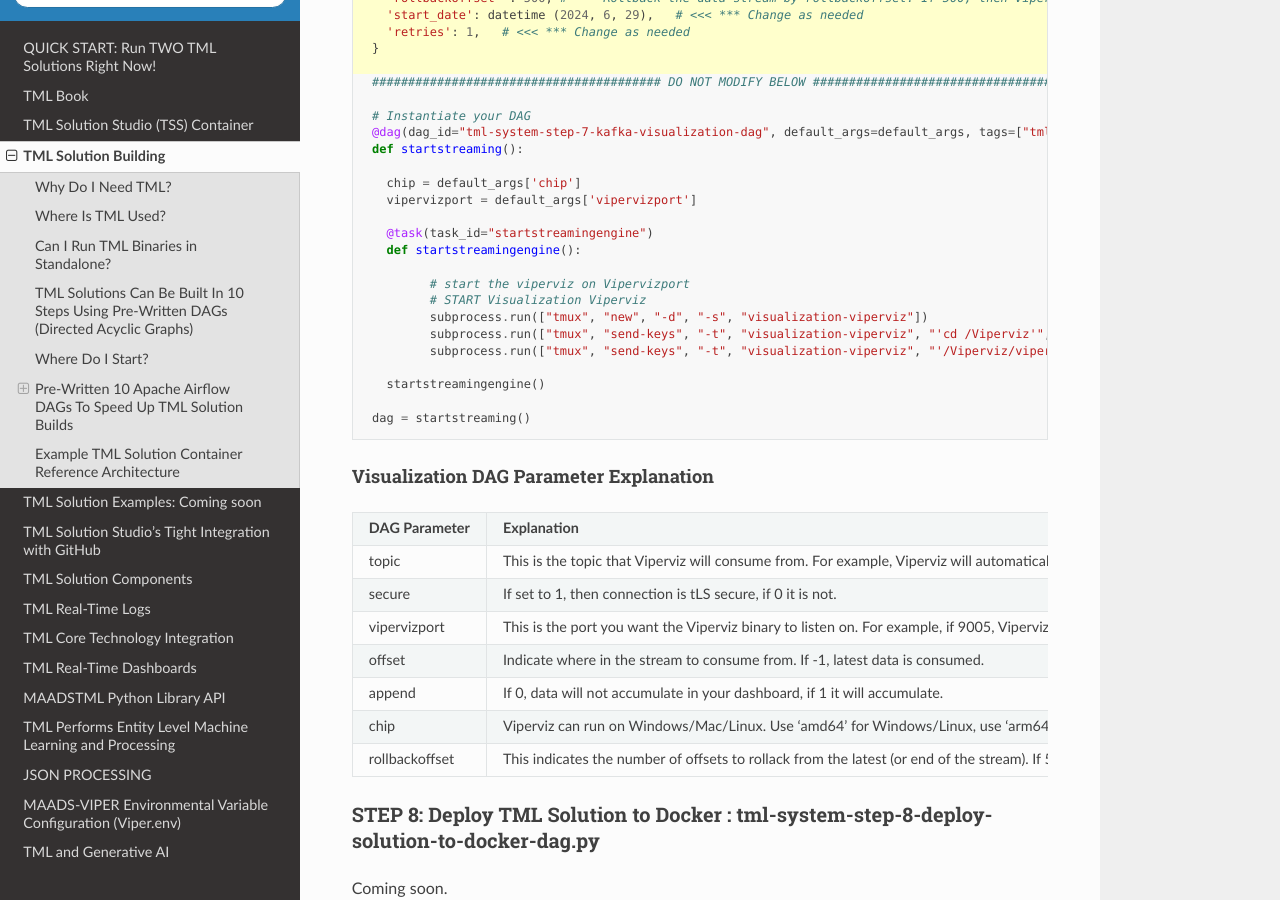
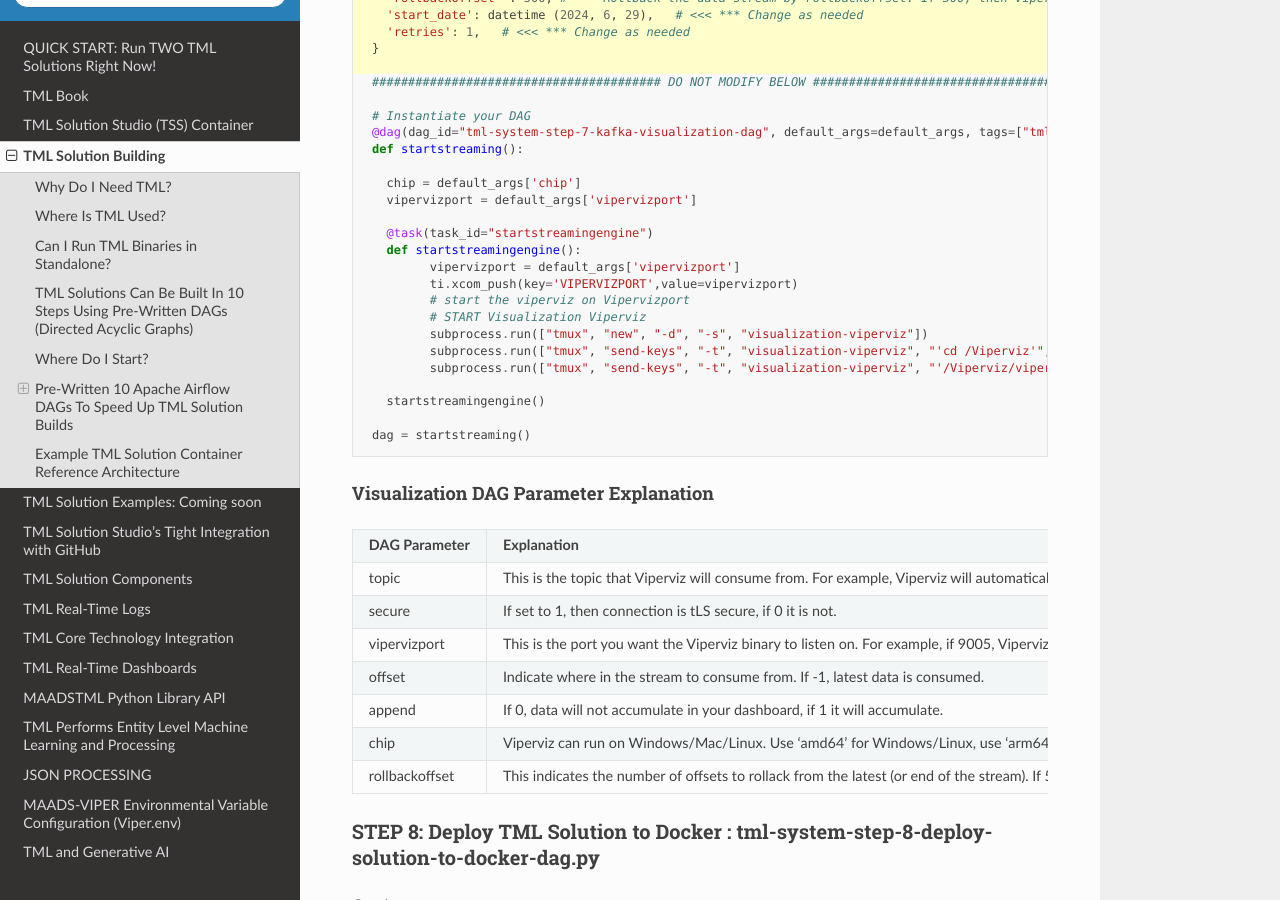
Before and after one commit to smaurice101/readthedocs, a Sphinx documentation site: the page built from docs/source/tmlbuilds.rst, in a window 1280 px wide and 900 px high, scrolled down 39614 px. Built offline with Sphinx 7.4.7 and the Read the Docs theme 2.0.0, drawn with Linux system fonts in a browser that asks for light colours.

Commit message:
Update tmlbuilds.rst

```diff
--- a/docs/source/tmlbuilds.rst
+++ b/docs/source/tmlbuilds.rst
@@ -2258,7 +2258,8 @@
 
       @task(task_id="startstreamingengine")
       def startstreamingengine():
-
+            vipervizport = default_args['vipervizport']
+            ti.xcom_push(key='VIPERVIZPORT',value=vipervizport)
             # start the viperviz on Vipervizport
             # START Visualization Viperviz
             subprocess.run(["tmux", "new", "-d", "-s", "visualization-viperviz"])
```
